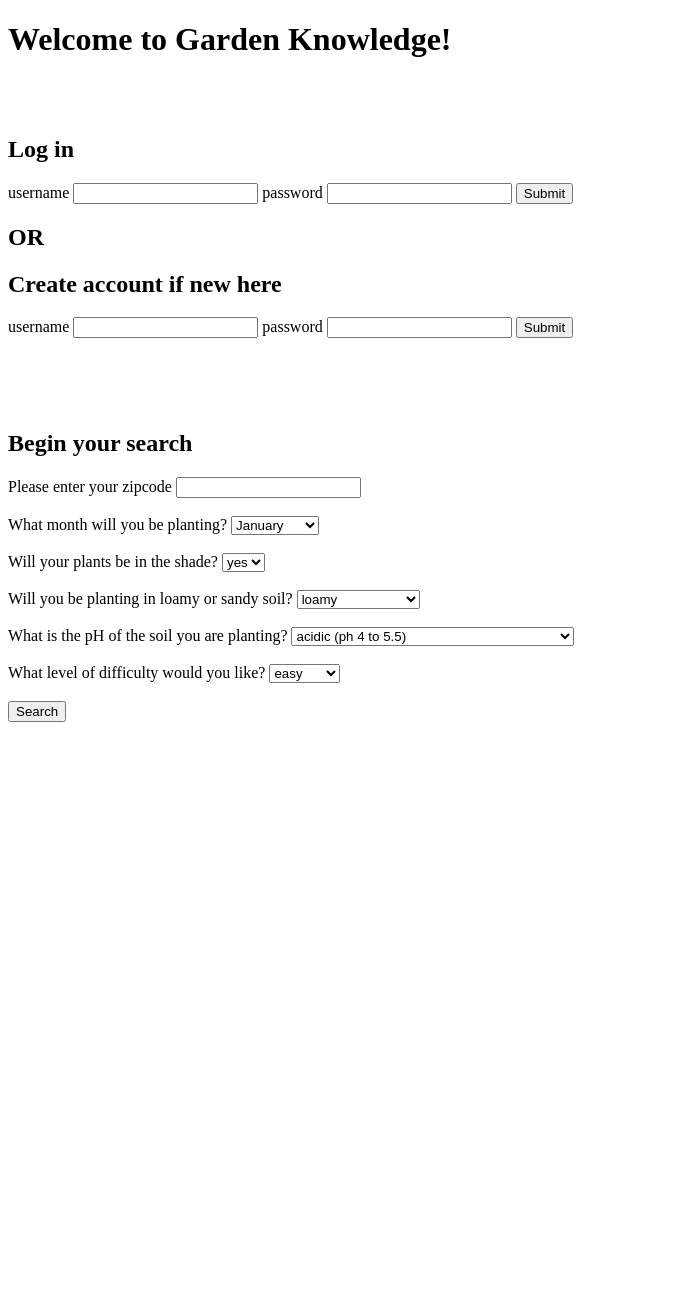
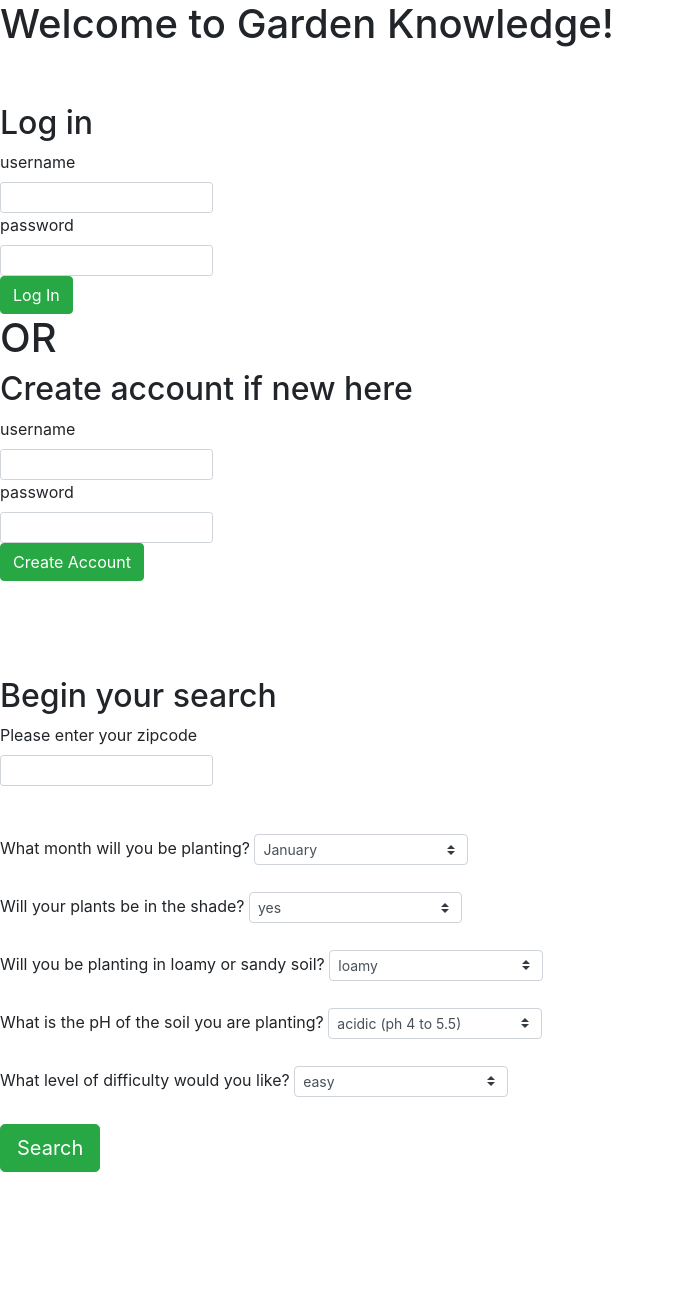
Before and after one commit to juliecoleman/hackbright-final-solo-project, a Flask app: page / in a window 1280 px wide. Shown: the whole page, without its empty margins (0-674 px from the left). Before the commit the page ends 722 px from the top, so only its background shows below. Run offline with Flask 2, Linux system fonts and the light colour scheme; some libraries are stand-ins or nearby versions.

Commit message:
Added boostrap. Started to customize forms and buttons

```diff
--- a/templates/base.html
+++ b/templates/base.html
@@ -1,6 +1,18 @@
 <!DOCTYPE html>
-<html>
+<html lang="en">
 <head>
+
+  <!-- Required meta tags -->
+  <meta charset="utf-8">
+  <meta name="viewport" content="width=device-width, initial-scale=1,
+  shrink-to-fit=no">
+
+  <!-- Bootstrap CSS -->
+  <link rel="stylesheet"
+  href="https://stackpath.bootstrapcdn.com/bootstrap/4.5.0/css/bootstrap.min.css"
+  integrity="sha384-9aIt2nRpC12Uk9gS9baDl411NQApFmC26EwAOH8WgZl5MYYxFfc+NcPb1dKGj7Sk"
+  crossorigin="anonymous">
+
 
 <!--     <script crossorigin src="https://unpkg.com/react@16/umd/
                              react.development.js"></script>
@@ -9,9 +21,6 @@
     <script crossorigin src="https://cdnjs.cloudflare.com/ajax/
                              libs/babel-standalone/6.26.0/babel.js"></script> -->
 
-    <script src="https://code.jquery.com/jquery-3.5.1.js"
-            integrity="sha256-QWo7LDvxbWT2tbbQ97B53yJnYU3WhH/C8ycbRAkjPDc="
-            crossorigin="anonymous"></script>
 
 </head>
 <body>
@@ -26,5 +35,20 @@
   {% block body %}
   {% endblock %}
 
+
+  <!-- jQuery first, then Popper.js, then Bootstrap JS -->
+
+  <script src="https://code.jquery.com/jquery-3.5.1.js"
+  integrity="sha256-QWo7LDvxbWT2tbbQ97B53yJnYU3WhH/C8ycbRAkjPDc="
+  crossorigin="anonymous"></script>
+  <script
+  src="https://cdn.jsdelivr.net/npm/popper.js@1.16.0/dist/umd/popper.min.js"
+  integrity="sha384-Q6E9RHvbIyZFJoft+2mJbHaEWldlvI9IOYy5n3zV9zzTtmI3UksdQRVvoxMfooAo"
+  crossorigin="anonymous"></script>
+  <script
+  src="https://stackpath.bootstrapcdn.com/bootstrap/4.5.0/js/bootstrap.min.js"
+  integrity="sha384-OgVRvuATP1z7JjHLkuOU7Xw704+h835Lr+6QL9UvYjZE3Ipu6Tp75j7Bh/kR0JKI"
+  crossorigin="anonymous"></script>
+
 </body>
 </html>
--- a/templates/homepage.html
+++ b/templates/homepage.html
@@ -10,24 +10,24 @@
     <h2>Log in</h2>
     <form action = "/login" method="POST">
       <label for="username">username</label>
-      <input type = "text" id="username" name="username">
+      <input type = "text" class="form-control form-control-sm col-2" id="username" name="username">
 
       <label for="password">password</label>
-      <input type = "text" id="password" name="password">
+      <input type = "text" class="form-control form-control-sm col-2" id="password" name="password">
 
-      <input type="submit">
+      <button type="submit" class="btn btn-success">Log In</button>
     </form>
 
     <h1>OR</h1>
     <h2>Create account if new here</h2>
     <form action = "/create-gardener" method="POST">
       <label for="username">username</label>
-      <input type = "text" id="username" name="username">
+      <input type = "text" class="form-control form-control-sm col-2" id="username" name="username">
 
       <label for="password">password</label>
-      <input type = "text" id="password" name="password">
+      <input type = "text" class="form-control form-control-sm col-2" id="password" name="password">
 
-      <input type="submit">
+      <button type="submit" class="btn btn-success">Create Account</button>
     </form>
   </section>
   <br></br>
@@ -37,7 +37,7 @@
 
   {%if "gardener_id" in session %}
   <form action="/logout">
-    <button type="submit">Log out</button>
+    <button type="submit" class="btn btn-success">Log out</button>
   </form>
   <br></br>
   <br></br>
@@ -48,12 +48,12 @@
     <h2>Begin your search</h2>
     <form action="/results" id="query">
       <label for="zipcode">Please enter your zipcode</label>
-      <input type="text" id="zipcode-field" name="zipcode">
+      <input type="text" class="form-control form-control-sm col-2" id="zipcode-field" name="zipcode">
 
       <br></br>
 
       <label for="planting_month">What month will you be planting?</label>
-      <select name="planting_month">
+      <select name="planting_month" class="custom-select custom-select-sm col-2">
         <option value="January">January</option>
         <option value="February">February</option>
         <option value="March">March</option>
@@ -71,7 +71,7 @@
       <br></br>
 
       <label for="shade_ok">Will your plants be in the shade?</label>
-      <select name="shade_ok">
+      <select name="shade_ok" class="custom-select custom-select-sm col-2">
         <option value="yes">yes</option>
         <option value="no">no</option>
       </select>
@@ -79,7 +79,7 @@
       <br></br>
 
       <label for="soil_type">Will you be planting in loamy or sandy soil?</label>
-      <select name="soil_type">
+      <select name="soil_type" class="custom-select custom-select-sm col-2">
         <option value="loamy">loamy</option>
         <option value="sandy">sandy</option>
         <option value="both">loamy and sandy</option>
@@ -89,7 +89,7 @@
       <br></br>
 
       <label for="soil_ph">What is the pH of the soil you are planting?</label>
-      <select name="soil_ph">
+      <select name="soil_ph" class="custom-select custom-select-sm col-2">
         <option value="acidic">acidic (ph 4 to 5.5)</option>
         <option value="moderately acidic">moderately acidic (ph 5.5 to 6.5)</option>
         <option value="moderately alkaline">neutral to moderately alkaline (ph 6.5 to 7.5)</option>
@@ -99,7 +99,7 @@
       <br></br>
 
       <label for="difficulty">What level of difficulty would you like?</label>
-      <select name="difficulty">
+      <select name="difficulty" class="custom-select custom-select-sm col-2">
         <option value="easy">easy</option>
         <option value="average">average</option>
         <option value="difficult">difficult</option>
@@ -108,7 +108,7 @@
 
       <br></br>
 
-      <button type="submit">Search</button>
+      <button type="submit" class="btn btn-success btn-lg">Search</button>
     </form>
   </section>
 
@@ -117,8 +117,12 @@
     <br></br>
     <h2>Ready to see all your favorites?</h2>
     <form action="/favorites">
-      <button type="submit">Go to favorites</button>
+      <button type="submit" class="btn btn-success btn-lg">Go to favorites</button>
     </form>
   {% endif %}
 
+  <br></br>
+  <br></br>
+  <br></br>
+
 {% endblock %}
--- a/templates/results.html
+++ b/templates/results.html
@@ -51,7 +51,7 @@
 
 {#    <form action="/create-favorite" method="POST" class="add-favorite">
       <input type="hidden" name="crop_id" value="{{crop['crop_id']}}" id="crop_id-field"/>
- #}   <button type="submit" onclick="addFavorite({{crop['crop_id']}})">Add to favorites</button>
+ #}   <button type="submit" class="btn btn-success active" aria-pressed="true" onclick="addFavorite({{crop['crop_id']}})">Add to favorites</button>
 {#    </form> #}
 
     </p>
@@ -60,7 +60,7 @@
 
   <h2>Ready to see all your favorites?</h2>
   <form action="/favorites">
-    <button type="submit">Go to favorites</button>
+    <button type="submit" class="btn btn-success btn-lg">Go to favorites</button>
   </form>
   {# class="add-favorite" #}
 
```
Also changed, not shown: README.md.
